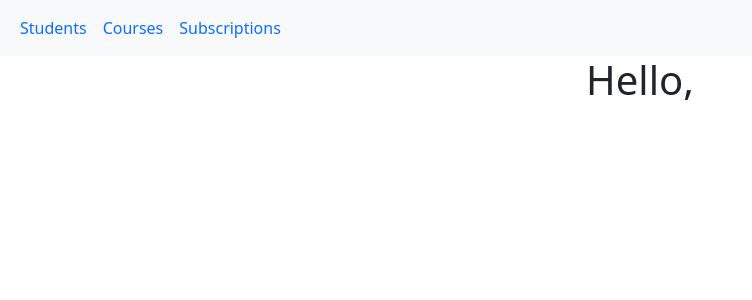
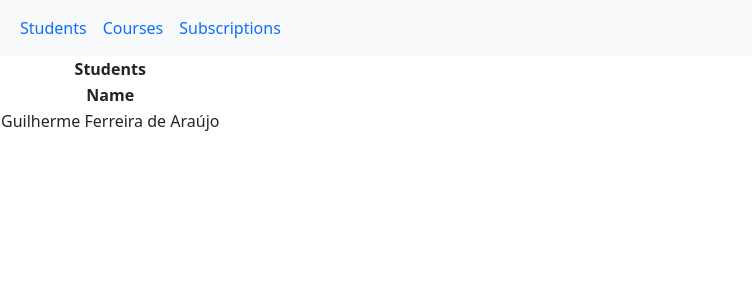
Before and after one commit to GuilhermeFerreiraAraujo/StudentCourseManagement, a React (Create React App) app in the folder StudentCourseManagement/app/: page / in a window 1280 px wide. Shown: the top 300 px of the page, without its empty margins (0-752 px from the left). Built offline with nearby package versions, Linux system fonts and the light colour scheme.

Commit message:
ADD React table

```diff
--- a/StudentCourseManagement/app/package.json
+++ b/StudentCourseManagement/app/package.json
@@ -12,6 +12,7 @@
     "react-dom": "^17.0.2",
     "react-router-dom": "^5.3.0",
     "react-scripts": "4.0.3",
+    "react-table": "^7.7.0",
     "web-vitals": "^1.1.2"
   },
   "scripts": {
--- a/StudentCourseManagement/app/src/Components/Components/Table/Table.js
+++ b/StudentCourseManagement/app/src/Components/Components/Table/Table.js
@@ -0,0 +1,41 @@
+import React from "react";
+import { useTable } from "react-table";
+
+export default function Table({ columns, data }) {
+    const {
+        getTableProps,
+        getTableBodyProps,
+        headerGroups,
+        rows,
+        prepareRow,
+    } = useTable({
+        columns,
+        data,
+    })
+
+    return (
+        <table {...getTableProps()}>
+            <thead>
+                {
+                    headerGroups.map(headerGroup => (
+                        <tr {...headerGroup.getHeaderGroupProps()}>
+                            {headerGroup.headers.map(column => (<th {...column.getHeaderProps()}>{column.render('Header')}</th>))}
+                        </tr>))
+                }
+            </thead>
+
+            <tbody {...getTableBodyProps()}>
+                {rows.map((row) => {
+                    prepareRow(row);
+                    return (
+                        <tr {...row.getRowProps()}>
+                            {row.cells.map(cell => {
+                                return <td {...cell.getCellProps()}>{cell.render('Cell')}</td>;
+                            })}
+                        </tr>
+                    );
+                })}
+            </tbody>
+        </table >
+    )
+}
--- a/StudentCourseManagement/app/src/Views/Courses/CoursesList/CoursesList.js
+++ b/StudentCourseManagement/app/src/Views/Courses/CoursesList/CoursesList.js
@@ -1,9 +1,32 @@
 import React from 'react';
+import Table from '../../../Components/Components/Table/Table';
 import './CoursesList.scss';
 
 class CoursesList extends React.Component {
     render() {
-      return <h1>Hello, {this.props.name}</h1>;
+      const columns = [
+        {
+          Header: "Students",
+          columns: [
+            {
+              Header: "Name",
+              accessor: "name"
+            },
+          ]
+        }
+      ];
+
+      const data = [
+        {
+          "name": "Guilherme Ferreira de Araújo"
+        }
+      ];
+
+      return (
+        <div>
+          <Table columns={columns} data={data} />
+        </div>
+      )
     }
 }
 
--- a/StudentCourseManagement/app/src/Views/Students/StudentsList/StudentsList.js
+++ b/StudentCourseManagement/app/src/Views/Students/StudentsList/StudentsList.js
@@ -1,10 +1,34 @@
 import React from 'react';
+import Table from '../../../Components/Components/Table/Table';
 import './StudentsList.scss';
 
 class StudentsList extends React.Component {
-    render() {
-      return <h1>Hello, {this.props.name}</h1>;
-    }
+
+  render() {
+    const columns = [
+      {
+        Header: "Students",
+        columns: [
+          {
+            Header: "Name",
+            accessor: "name"
+          },
+        ]
+      }
+    ];
+
+    const data = [
+      {
+        "name": "Guilherme Ferreira de Araújo"
+      }
+    ];
+
+    return (
+      <div>
+        <Table columns={columns} data={data} />
+      </div>
+    )
+  }
 }
 
 export default StudentsList;
--- a/StudentCourseManagement/app/src/Views/Subscriptions/SubscriptionsList/SubscriptionsList.js
+++ b/StudentCourseManagement/app/src/Views/Subscriptions/SubscriptionsList/SubscriptionsList.js
@@ -1,9 +1,32 @@
 import React from 'react';
+import Table from '../../../Components/Components/Table/Table';
 import './SubscriptionsList.scss';
 
 class SubscriptionsList extends React.Component {
     render() {
-      return <h1>Hello, {this.props.name}</h1>;
+      const columns = [
+        {
+          Header: "Subscriptions",
+          columns: [
+            {
+              Header: "Name",
+              accessor: "name"
+            },
+          ]
+        }
+      ];
+
+      const data = [
+        {
+          "name": "Guilherme Ferreira de Araújo"
+        }
+      ];
+
+      return (
+        <div>
+          <Table columns={columns} data={data} />
+        </div>
+      )
     }
 }
 
```
Also changed, not shown: StudentCourseManagement/app/src/Constants/Endpoints.js (added), StudentCourseManagement/app/src/Services/CoursesServices.js (added), StudentCourseManagement/app/src/Services/Services.js (added), StudentCourseManagement/app/src/Services/StudentsServices.js (added), StudentCourseManagement/app/src/Services/SubscriptionsServices.js (added), 1 other file (tests, documents, lock files or other folders).
